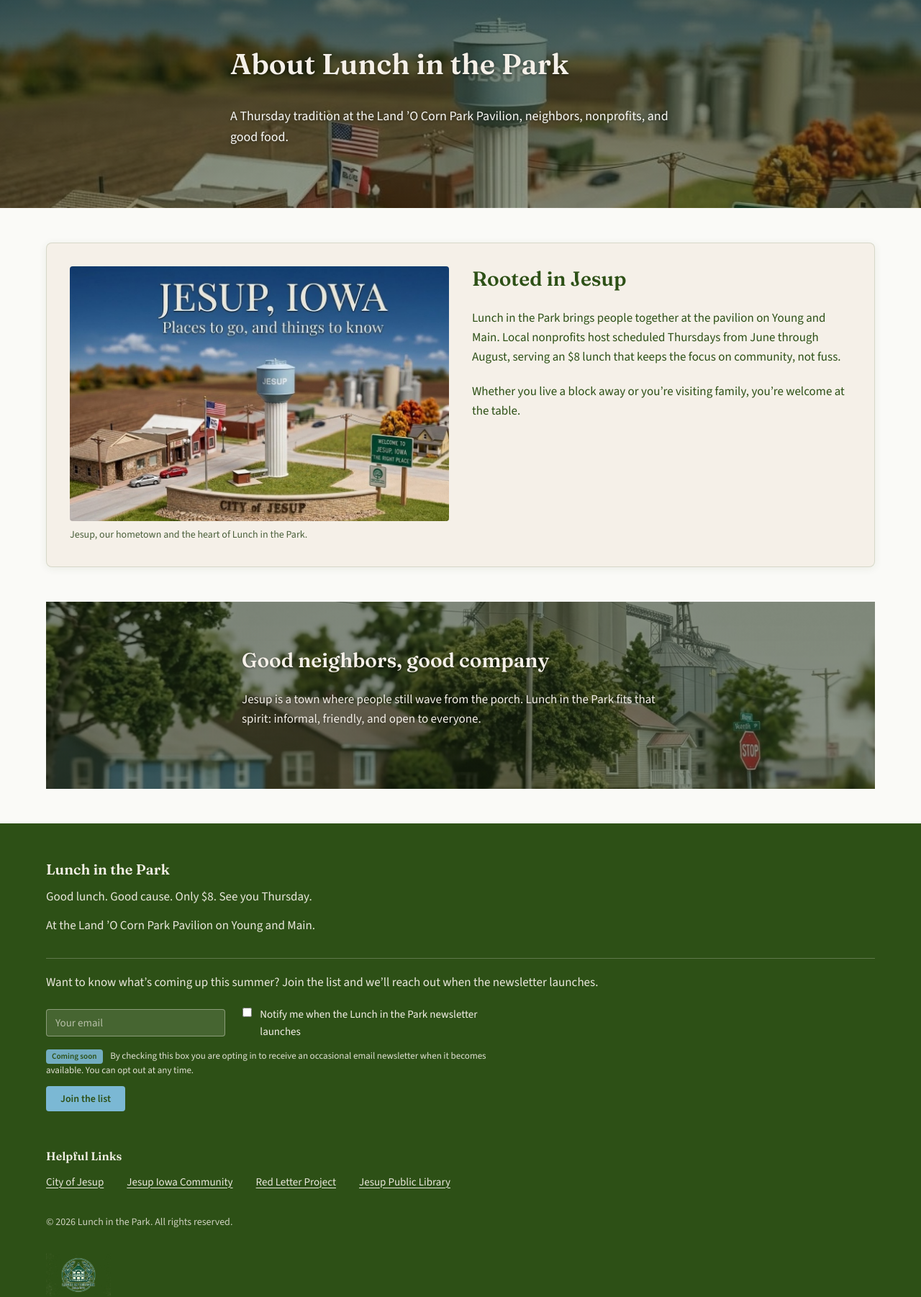
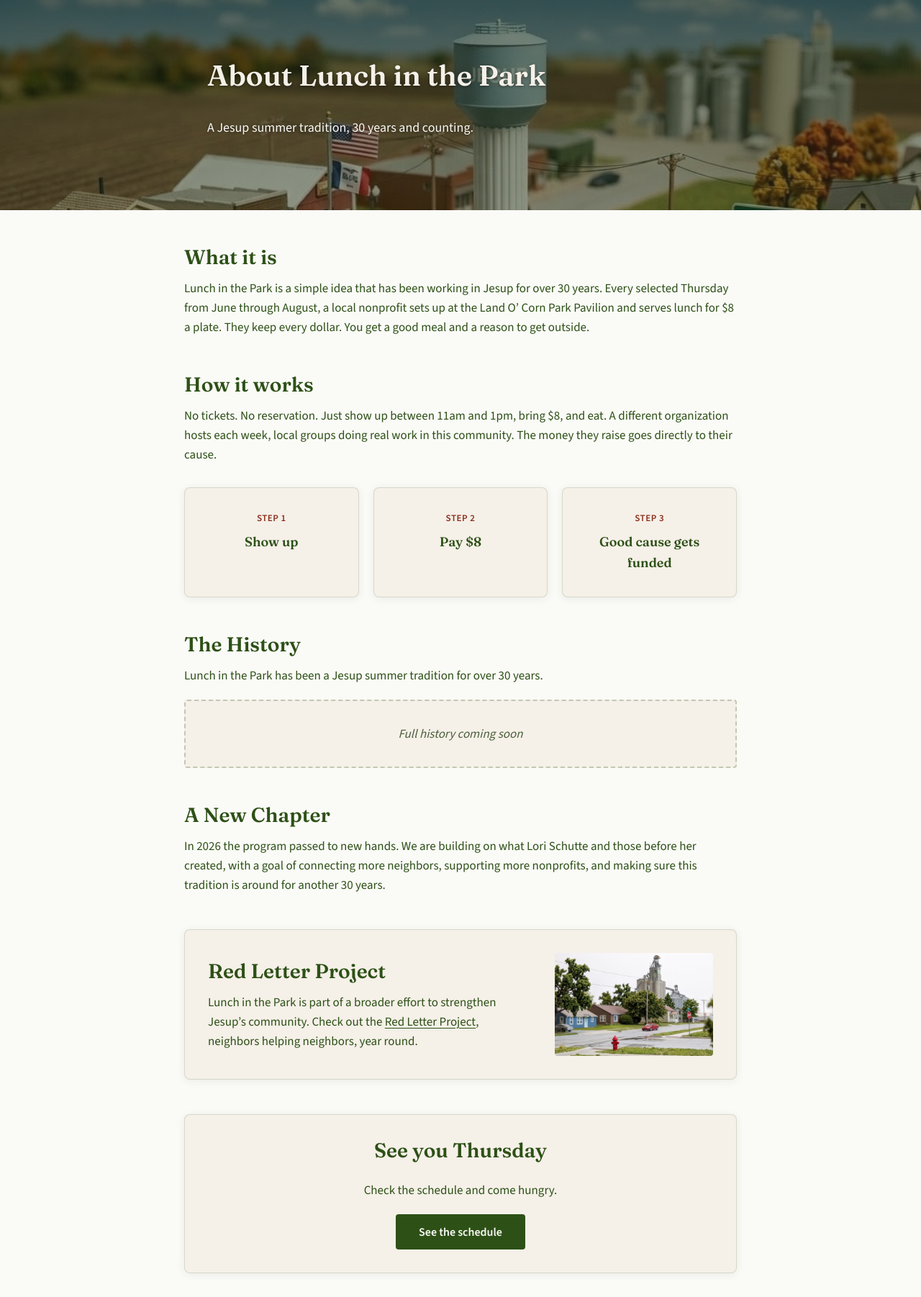
Before and after one commit to aelea5/LIPT, a PHP site: page /about.php in a window 1280 px wide. Shown: the part 118-1920 px from the top of the page at 72% size. Run offline with PHP 8.4, Linux system fonts and the light colour scheme.

Commit message:
Rebuild the public About page with full program story.
Add hero, how-it-works steps, history placeholder, Red Letter Project section, and schedule CTA with matching styles.

Co-authored-by: Cursor <cursoragent@cursor.com>

```diff
--- a/about.php
+++ b/about.php
@@ -8,58 +8,95 @@ require_once __DIR__ . '/includes/header.php';
 ?>
 
 <section
-    class="page-hero page-hero--image"
+    class="page-hero page-hero--image page-hero--about"
     style="--hero-image: url('<?= htmlspecialchars($hero_image, ENT_QUOTES, 'UTF-8') ?>')"
-    aria-label="About Lunch in the Park"
+    aria-labelledby="about-hero-heading"
 >
     <span class="visually-hidden">Background photo: stylized view of downtown Jesup with the water tower.</span>
     <div class="container page-hero__inner">
-        <h1>About Lunch in the Park</h1>
-        <p class="page-intro">
-            A Thursday tradition at the Land &rsquo;O Corn Park Pavilion, neighbors, nonprofits, and good food.
-        </p>
+        <h1 id="about-hero-heading">About Lunch in the Park</h1>
+        <p class="page-intro">A Jesup summer tradition, 30 years and counting.</p>
     </div>
 </section>
 
-<section class="page-content">
+<section class="page-content page-content--about">
     <div class="container about-layout">
-        <article class="card about-feature">
-            <figure class="about-feature__figure">
+        <article class="about-section">
+            <h2>What it is</h2>
+            <p>
+                Lunch in the Park is a simple idea that has been working in Jesup for over 30 years. Every selected
+                Thursday from June through August, a local nonprofit sets up at the Land O&rsquo; Corn Park Pavilion
+                and serves lunch for $8 a plate. They keep every dollar. You get a good meal and a reason to get outside.
+            </p>
+        </article>
+
+        <article class="about-section">
+            <h2>How it works</h2>
+            <p>
+                No tickets. No reservation. Just show up between 11am and 1pm, bring $8, and eat. A different
+                organization hosts each week, local groups doing real work in this community. The money they raise
+                goes directly to their cause.
+            </p>
+            <ol class="about-steps">
+                <li class="about-steps__item card">
+                    <span class="about-steps__label">Step 1</span>
+                    <p class="about-steps__title">Show up</p>
+                </li>
+                <li class="about-steps__item card">
+                    <span class="about-steps__label">Step 2</span>
+                    <p class="about-steps__title">Pay $8</p>
+                </li>
+                <li class="about-steps__item card">
+                    <span class="about-steps__label">Step 3</span>
+                    <p class="about-steps__title">Good cause gets funded</p>
+                </li>
+            </ol>
+        </article>
+
+        <article class="about-section">
+            <h2>The History</h2>
+            <p>Lunch in the Park has been a Jesup summer tradition for over 30 years.</p>
+            <div class="about-history-placeholder" role="status">
+                <p>Full history coming soon</p>
+            </div>
+        </article>
+
+        <article class="about-section">
+            <h2>A New Chapter</h2>
+            <p>
+                In 2026 the program passed to new hands. We are building on what Lori Schutte and those before her
+                created, with a goal of connecting more neighbors, supporting more nonprofits, and making sure this
+                tradition is around for another 30 years.
+            </p>
+        </article>
+
+        <article class="about-section about-section--sister card">
+            <div class="about-sister__body">
+                <h2>Red Letter Project</h2>
+                <p>
+                    Lunch in the Park is part of a broader effort to strengthen Jesup&rsquo;s community. Check out the
+                    <a href="https://www.redletterproject.com" target="_blank" rel="noopener noreferrer">Red Letter Project</a>,
+                    neighbors helping neighbors, year round.
+                </p>
+            </div>
+            <figure class="about-sister__figure">
                 <img
-                    src="<?= htmlspecialchars(image_url(LITP_IMAGE_JESUP_MODEL), ENT_QUOTES, 'UTF-8') ?>"
-                    alt="Stylized miniature view of downtown Jesup with the water tower and main street"
-                    width="800"
-                    height="500"
+                    src="<?= htmlspecialchars(image_url(LITP_IMAGE_HOUSE), ENT_QUOTES, 'UTF-8') ?>"
+                    alt="A Jesup neighborhood home with a neighbor waving from the porch"
+                    width="400"
+                    height="260"
                     loading="lazy"
                     decoding="async"
                 >
-                <figcaption class="form-hint">Jesup, our hometown and the heart of Lunch in the Park.</figcaption>
             </figure>
-            <div class="about-feature__body">
-                <h2>Rooted in Jesup</h2>
-                <p>
-                    Lunch in the Park brings people together at the pavilion on Young and Main.
-                    Local nonprofits host scheduled Thursdays from June through August, serving an $8 lunch
-                    that keeps the focus on community, not fuss.
-                </p>
-                <p>
-                    Whether you live a block away or you&rsquo;re visiting family, you&rsquo;re welcome at the table.
-                </p>
-            </div>
         </article>
 
-        <article
-            class="page-band page-band--image"
-            style="--band-image: url('<?= htmlspecialchars(image_url(LITP_IMAGE_HOUSE), ENT_QUOTES, 'UTF-8') ?>')"
-        >
-            <span class="visually-hidden">Background photo: a Jesup neighborhood home with a neighbor waving from the porch.</span>
-            <div class="container page-band__inner">
-                <h2>Good neighbors, good company</h2>
-                <p>
-                    Jesup is a town where people still wave from the porch. Lunch in the Park fits that spirit:
-                    informal, friendly, and open to everyone.
-                </p>
-            </div>
+        <article class="about-cta card">
+            <h2>See you Thursday</h2>
+            <p>Check the schedule and come hungry.</p>
+            <p>
+                <a class="btn btn--primary" href="<?= htmlspecialchars(site_url('roster.php'), ENT_QUOTES, 'UTF-8') ?>">See the schedule</a>
+            </p>
         </article>
     </div>
 </section>
--- a/assets/css/style.css
+++ b/assets/css/style.css
@@ -469,33 +469,141 @@ ul, ol {
     display: flex;
     flex-direction: column;
     gap: var(--space-xl);
-}
-
-.about-feature {
+    max-width: 48rem;
+}
+
+.page-content--about {
+    padding: var(--space-xl) 0;
+}
+
+.page-hero--about.page-hero--image {
+    padding: 5rem 0;
+}
+
+.page-hero--about.page-hero--image .page-hero__inner {
+    max-width: 44rem;
+}
+
+.about-section h2 {
+    margin-top: 0;
+    margin-bottom: var(--space-sm);
+}
+
+.about-section p {
+    margin: 0 0 var(--space-md);
+}
+
+.about-section p:last-child {
+    margin-bottom: 0;
+}
+
+.about-steps {
+    list-style: none;
+    margin: var(--space-lg) 0 0;
+    padding: 0;
+    display: grid;
+    gap: var(--space-md);
+    grid-template-columns: 1fr;
+}
+
+.about-steps__item {
+    padding: var(--space-md);
+    text-align: center;
+    background: var(--color-off-white);
+}
+
+.about-steps__label {
+    display: block;
+    font-size: 0.8125rem;
+    font-weight: 600;
+    letter-spacing: 0.04em;
+    text-transform: uppercase;
+    color: var(--color-brick);
+    margin-bottom: var(--space-xs);
+}
+
+.about-steps__title {
+    margin: 0;
+    font-family: var(--font-heading);
+    font-size: 1.125rem;
+    font-weight: 600;
+    color: var(--color-forest);
+}
+
+@media (min-width: 640px) {
+    .about-steps {
+        grid-template-columns: repeat(3, 1fr);
+    }
+}
+
+.about-history-placeholder {
+    margin-top: var(--space-md);
+    padding: var(--space-lg);
+    background: var(--color-cream);
+    border: 2px dashed rgba(45, 80, 22, 0.25);
+    border-radius: var(--radius-sm);
+    text-align: center;
+}
+
+.about-history-placeholder p {
+    margin: 0;
+    font-style: italic;
+    color: var(--color-text-muted);
+}
+
+.about-section--sister {
     display: grid;
     gap: var(--space-lg);
     grid-template-columns: 1fr;
-}
-
-.about-feature__figure {
-    margin: 0;
-}
-
-.about-feature__figure img {
+    align-items: center;
+    padding: var(--space-lg);
+    background: linear-gradient(135deg, rgba(123, 184, 212, 0.15) 0%, var(--color-off-white) 100%);
+}
+
+.about-sister__figure {
+    margin: 0;
+}
+
+.about-sister__figure img {
+    display: block;
     width: 100%;
+    max-width: 280px;
     height: auto;
+    margin-inline: auto;
     border-radius: var(--radius-sm);
-    display: block;
-}
-
-.about-feature__body h2 {
+}
+
+.about-sister__body h2 {
     margin-top: 0;
 }
 
+.about-cta {
+    padding: var(--space-lg);
+    text-align: center;
+    background: var(--color-sky);
+    border-color: rgba(45, 80, 22, 0.12);
+}
+
+.about-cta h2 {
+    margin-top: 0;
+    color: var(--color-forest);
+}
+
+.about-cta p {
+    margin: 0 0 var(--space-md);
+}
+
+.about-cta p:last-child {
+    margin-bottom: 0;
+}
+
 @media (min-width: 768px) {
-    .about-feature {
-        grid-template-columns: 1fr 1fr;
-        align-items: start;
+    .about-section--sister {
+        grid-template-columns: 1fr min(220px, 35%);
+    }
+
+    .about-sister__figure img {
+        margin-inline: 0;
     }
 }
 
```
